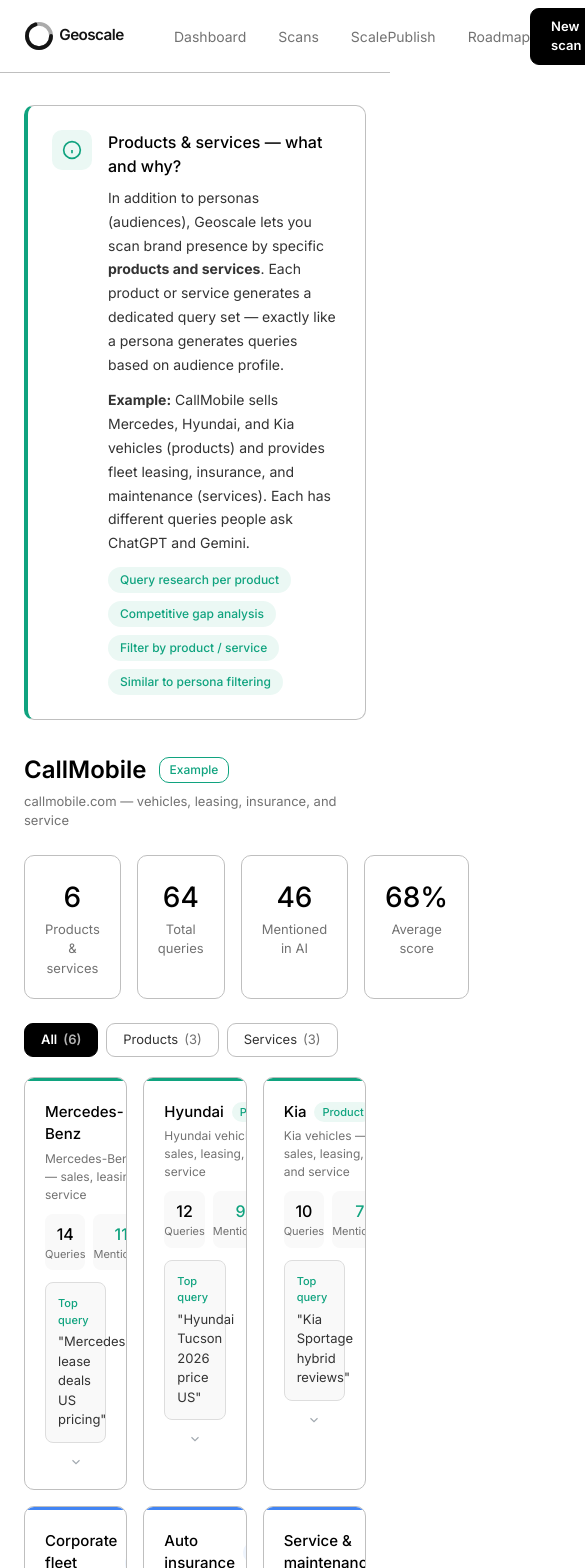
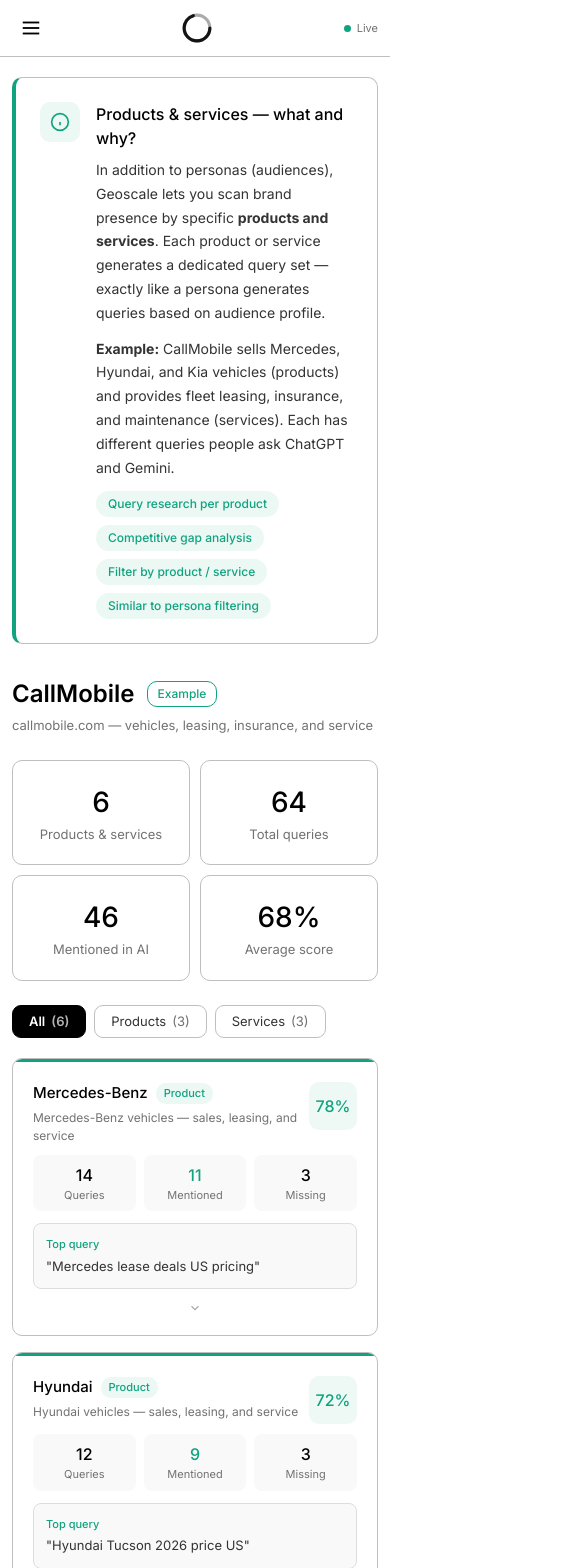
Before and after one commit to s0RRy12341/geoscale-demo-design-en, a Next.js app: page /products in a window 390 px wide. Shown: the top 1568 px of the page, 585 px wide, since content can reach past the window. Built offline with nearby package versions, Linux system fonts and the light colour scheme.

Commit message:
Fix products/page.tsx mobile responsiveness (hamburger, stack grids, scrollable tables)

```diff
--- a/src/app/products/page.tsx
+++ b/src/app/products/page.tsx
@@ -1,6 +1,17 @@
 "use client";
 
-import React, { useState } from "react";
+import React, { useState, useEffect } from "react";
+
+function useIsMobile() {
+  const [isMobile, setIsMobile] = useState(false);
+  useEffect(() => {
+    const check = () => setIsMobile(window.innerWidth < 768);
+    check();
+    window.addEventListener("resize", check);
+    return () => window.removeEventListener("resize", check);
+  }, []);
+  return isMobile;
+}
 
 // ============================================================
 // GEOSCALE — Products & Services Page
@@ -169,6 +180,8 @@
   const [selectedProduct, setSelectedProduct] = useState<string | null>(null);
   const [typeFilter, setTypeFilter] = useState<"all" | "product" | "service">("all");
   const [expandedQuery, setExpandedQuery] = useState<number | null>(null);
+  const [mobileMenuOpen, setMobileMenuOpen] = useState(false);
+  const isMobile = useIsMobile();
 
   const filteredProducts = PRODUCTS.filter(p => typeFilter === "all" || p.type === typeFilter);
   const selectedQueries = selectedProduct ? (PRODUCT_QUERIES[selectedProduct] || []) : [];
@@ -185,7 +198,25 @@
 
       {/* ── Header — 3-column grid: logo | nav | actions ── */}
       <header style={{ position: "sticky", top: 0, zIndex: 50, background: "rgba(255,255,255,0.96)", borderBottom: "1px solid #BFBFBF" }}>
-        <div style={{ maxWidth: 1300, margin: "0 auto", padding: "0 24px", height: 72, display: "grid", gridTemplateColumns: "1fr auto 1fr", alignItems: "center" }}>
+        <div style={{ maxWidth: 1300, margin: "0 auto", padding: isMobile ? "0 12px" : "0 24px", height: isMobile ? 56 : 72, display: isMobile ? "flex" : "grid", gridTemplateColumns: isMobile ? undefined : "1fr auto 1fr", alignItems: "center", justifyContent: isMobile ? "space-between" : undefined }}>
+          {isMobile ? (
+            <>
+              <button onClick={() => setMobileMenuOpen(!mobileMenuOpen)} style={{ background: "none", border: "none", cursor: "pointer", padding: 8, display: "flex", alignItems: "center" }}>
+                <svg width="22" height="22" viewBox="0 0 24 24" fill="none" stroke="#000" strokeWidth="2">
+                  {mobileMenuOpen ? <path d="M18 6L6 18M6 6l12 12" /> : <><path d="M3 12h18" /><path d="M3 6h18" /><path d="M3 18h18" /></>}
+                </svg>
+              </button>
+              <svg width={32} height={32} viewBox="0 0 102 102" fill="none">
+                <circle cx="51" cy="51" r="41" stroke="#ABABAB" strokeWidth="10" fill="none" />
+                <circle cx="51" cy="51" r="41" stroke="#141414" strokeWidth="10" fill="none" strokeLinecap="round" strokeDasharray="180 78" />
+              </svg>
+              <div style={{ display: "flex", alignItems: "center", gap: 6, fontSize: 11, color: "#727272" }}>
+                <span style={{ width: 7, height: 7, borderRadius: 4, background: "#10A37F", display: "inline-block" }} />
+                <span>Live</span>
+              </div>
+            </>
+          ) : (
+            <>
               {/* LEFT (grid col 1) = Logo */}
               <div style={{ justifySelf: "start" }}>
                 <svg width={150} height={30} viewBox="0 0 510 102" fill="none">
@@ -211,12 +242,29 @@
                   <span>Connected</span>
                 </div>
               </div>
+            </>
+          )}
         </div>
+        {isMobile && mobileMenuOpen && (
+          <nav style={{ display: "flex", flexDirection: "column", padding: "8px 12px 16px", borderTop: "1px solid #BFBFBF", background: "rgba(255,255,255,0.96)" }}>
+            {[
+              { href: "/", label: "Dashboard" },
+              { href: "/scan", label: "Scans" },
+              { href: "/scale-publish", label: "ScalePublish" },
+              { href: "/roadmap", label: "Roadmap" },
+            ].map((item) => (
+              <a key={item.href} href={item.href} onClick={() => setMobileMenuOpen(false)} style={{ fontSize: 15, fontWeight: 500, color: "#727272", textDecoration: "none", padding: "10px 8px", borderBottom: "1px solid #DDDDDD" }}>{item.label}</a>
+            ))}
+            <div style={{ display: "flex", padding: "10px 8px" }}>
+              <a href="/new-scan" style={{ display: "inline-flex", alignItems: "center", padding: "8px 20px", background: "#000", color: "#fff", fontSize: 14, fontWeight: 600, borderRadius: 9, textDecoration: "none" }}>New scan</a>
+            </div>
+          </nav>
+        )}
       </header>
 
       {/* ── Main Content ── */}
       <main style={{ flex: 1 }}>
-        <div style={{ maxWidth: 1300, margin: "0 auto", padding: "32px 24px" }}>
+        <div style={{ maxWidth: 1300, margin: "0 auto", padding: isMobile ? "20px 12px" : "32px 24px" }}>
 
           {/* ── Intro banner ── */}
           <div style={{ ...card, padding: 24, marginBottom: 32, borderLeft: "4px solid #10A37F" }}>
@@ -254,7 +302,7 @@
           </div>
 
           {/* ── Top Metrics ── */}
-          <div style={{ display: "grid", gridTemplateColumns: "repeat(4, 1fr)", gap: 16, marginBottom: 24 }}>
+          <div style={{ display: "grid", gridTemplateColumns: isMobile ? "1fr 1fr" : "repeat(4, 1fr)", gap: isMobile ? 10 : 16, marginBottom: 24 }}>
             {[
               { label: "Products & services", value: PRODUCTS.length },
               { label: "Total queries", value: totalProductQueries },
@@ -269,7 +317,7 @@
           </div>
 
           {/* ── Type Filter ── */}
-          <div style={{ display: "flex", alignItems: "center", gap: 8, marginBottom: 20 }}>
+          <div style={{ display: "flex", alignItems: "center", gap: 8, marginBottom: 20, flexWrap: "wrap" }}>
             {([
               { key: "all" as const, label: "All", count: PRODUCTS.length },
               { key: "product" as const, label: "Products", count: PRODUCTS.filter(p => p.type === "product").length },
@@ -282,7 +330,7 @@
           </div>
 
           {/* ── Products/Services Grid ── */}
-          <div style={{ display: "grid", gridTemplateColumns: "repeat(3, 1fr)", gap: 16, marginBottom: 32 }}>
+          <div style={{ display: "grid", gridTemplateColumns: isMobile ? "1fr" : "repeat(3, 1fr)", gap: 16, marginBottom: 32 }}>
             {filteredProducts.map(p => (
               <div
                 key={p.id}
@@ -353,7 +401,8 @@
               </div>
 
               <div style={{ ...card, overflow: "hidden" }}>
-                <table style={{ width: "100%", fontSize: 14, borderCollapse: "collapse" }}>
+                <div style={{ overflowX: "auto", WebkitOverflowScrolling: "touch" }}>
+                <table style={{ width: "100%", minWidth: isMobile ? 720 : undefined, fontSize: 14, borderCollapse: "collapse" }}>
                   <thead>
                     <tr style={{ background: "#F9F9F9", borderBottom: "1px solid #BFBFBF" }}>
                       <th style={{ textAlign: "left", padding: "10px 14px", fontWeight: 500, color: "#727272", fontSize: 13, textTransform: "uppercase", letterSpacing: "0.5px" }}>#</th>
@@ -424,7 +473,8 @@
                     ))}
                   </tbody>
                 </table>
-                <div style={{ padding: "10px 14px", display: "flex", alignItems: "center", justifyContent: "space-between", borderTop: "1px solid #BFBFBF", background: "#F9F9F9" }}>
+                </div>
+                <div style={{ padding: "10px 14px", display: "flex", alignItems: "center", justifyContent: "space-between", borderTop: "1px solid #BFBFBF", background: "#F9F9F9", flexWrap: "wrap", gap: 8 }}>
                   <span style={{ fontSize: 12, color: "#727272" }}>Showing {selectedQueries.length} queries for {PRODUCTS.find(p => p.id === selectedProduct)?.name}</span>
                   <div style={{ display: "flex", alignItems: "center", gap: 16, fontSize: 12 }}>
                     <span style={{ color: "#10A37F" }}>Mentioned: {selectedQueries.filter(q => q.gpt || q.gemini).length}</span>
@@ -436,7 +486,7 @@
           )}
 
           {/* ── Competitors ── */}
-          <div style={{ display: "grid", gridTemplateColumns: "1fr 1fr", gap: 16, marginBottom: 32 }}>
+          <div style={{ display: "grid", gridTemplateColumns: isMobile ? "1fr" : "1fr 1fr", gap: 16, marginBottom: 32 }}>
             <div style={{ ...card, padding: 24 }}>
               <h3 style={{ fontSize: 15, fontWeight: 500, color: "#000", margin: "0 0 16px" }}>Competitors — products & services</h3>
               <div style={{ display: "flex", flexDirection: "column", gap: 12 }}>
@@ -499,14 +549,15 @@
 
       {/* ── Footer ── */}
       <footer style={{ borderTop: "1px solid #BFBFBF", marginTop: "auto" }}>
-        <div dir="ltr" style={{ maxWidth: 1300, margin: "0 auto", padding: "16px 24px", display: "flex", alignItems: "center", justifyContent: "space-between" }}>
+        <div dir="ltr" style={{ maxWidth: 1300, margin: "0 auto", padding: isMobile ? "12px" : "16px 24px", display: "flex", alignItems: "center", justifyContent: "space-between", flexWrap: "wrap", gap: 12 }}>
           <div style={{ display: "flex", alignItems: "center", gap: 12 }}>
             <svg width={28} height={28} viewBox="0 0 102 102" fill="none">
               <circle cx="51" cy="51" r="41" stroke="#ABABAB" strokeWidth="10" fill="none" />
               <circle cx="51" cy="51" r="41" stroke="#141414" strokeWidth="10" fill="none" strokeLinecap="round" strokeDasharray="180 78" />
             </svg>
-            <span style={{ fontSize: 14, color: "#727272" }}>Powered by advanced AI to analyze your search presence</span>
+            {!isMobile && <span style={{ fontSize: 14, color: "#727272" }}>Powered by advanced AI to analyze your search presence</span>}
           </div>
+          {!isMobile && (
             <div style={{ display: "flex", alignItems: "center", gap: 12 }}>
               {[
                 { label: "Feedback", color: "#10A37F", bg: "#10A37F15" },
@@ -517,6 +568,7 @@
                 <span key={i} style={{ fontSize: 12, fontWeight: 500, padding: "4px 12px", borderRadius: 20, color: link.color, background: link.bg, cursor: "pointer" }}>{link.label}</span>
               ))}
             </div>
+          )}
           <span style={{ fontSize: 12, color: "#A2A9B0" }}>&copy; GeoScale 2026</span>
         </div>
       </footer>
```
Lines whose indentation alone changed are shown as unchanged.
